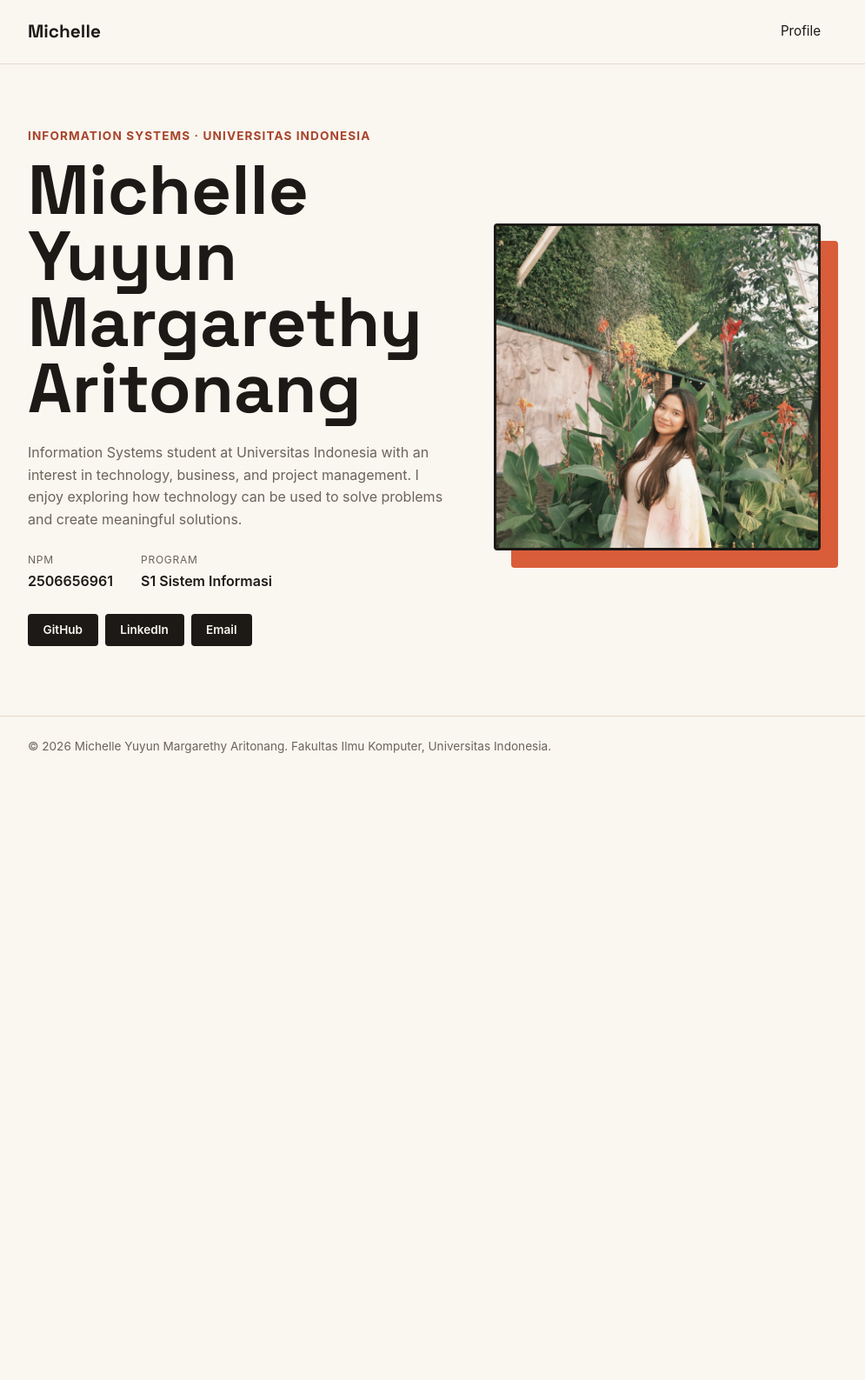
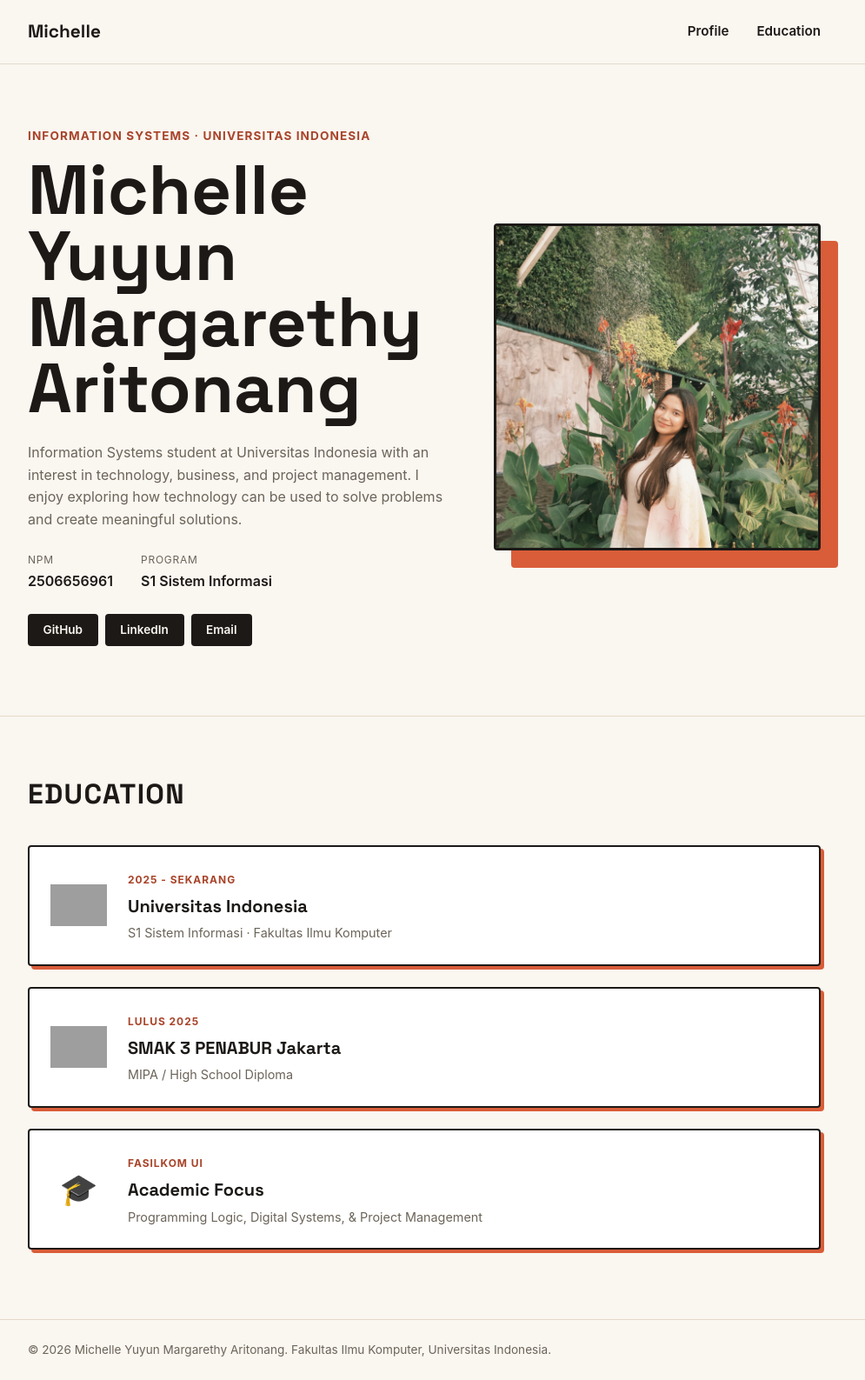
Before and after one commit to michellearitonang07/myportofolio, a Django app: page / in a window 1280 px wide. Shown: the whole page at 87% size, without its empty margins (152-1147 px from the left). Before the commit the page ends 866 px from the top, so only its background shows below. Run offline with Django 5.2, Linux system fonts and the light colour scheme; grey boxes are pictures that could not be loaded.

```diff
--- a/main/static/css/style.css
+++ b/main/static/css/style.css
@@ -17,6 +17,10 @@
     --radius: 4px;
 }
 
+html {
+    scroll-behavior: smooth;
+}
+
 body {
     font-family: -apple-system, "Segoe UI", Roboto, Helvetica, Arial, sans-serif;
     color: var(--ink);
@@ -24,7 +28,7 @@ body {
     line-height: 1.6;
 }
 
-h1, .brand {
+h1, .brand, h2, h3 {
     font-family: "Space Grotesk", -apple-system, sans-serif;
 }
 
@@ -64,6 +68,12 @@ h1, .brand {
     color: var(--ink);
     text-decoration: none;
     font-size: 0.95rem;
+    font-weight: 600;
+    transition: color 0.2s ease;
+}
+
+.site-header nav a:hover {
+    color: var(--accent);
 }
 
 /* ==========================================
@@ -179,7 +189,87 @@ h1, .brand {
 }
 
 /* ==========================================
-   4. Footer & Responsive
+   4. Section Education (Assignment 1)
+   ========================================== */
+.section-education {
+    padding: 4rem 0 5rem;
+    border-top: 1px solid var(--line);
+}
+
+.section-heading {
+    font-size: 2rem;
+    font-weight: 700;
+    color: var(--ink);
+    margin-bottom: 2rem;
+    text-transform: uppercase;
+    letter-spacing: 0.04em;
+}
+
+.education-grid {
+    display: flex;
+    flex-direction: column;
+    gap: 1.5rem;
+}
+
+.edu-card {
+    background-color: #ffffff;
+    border: 2px solid var(--ink);
+    border-radius: var(--radius);
+    padding: 1.5rem;
+    display: flex;
+    align-items: center;
+    gap: 1.5rem;
+    box-shadow: 4px 4px 0px var(--accent);
+    transition: transform 0.2s ease, box-shadow 0.2s ease;
+}
+
+.edu-card:hover {
+    transform: translateY(-3px);
+    box-shadow: 6px 6px 0px var(--ink);
+}
+
+.edu-logo-wrapper {
+    width: 65px;
+    height: 65px;
+    flex-shrink: 0;
+    display: flex;
+    align-items: center;
+    justify-content: center;
+}
+
+.edu-logo {
+    max-width: 100%;
+    max-height: 100%;
+    object-fit: contain;
+}
+
+.edu-logo-placeholder {
+    font-size: 2.2rem;
+}
+
+.edu-year {
+    font-size: 0.75rem;
+    font-weight: 700;
+    color: var(--accent-dark);
+    text-transform: uppercase;
+    letter-spacing: 0.08em;
+}
+
+.edu-card h3 {
+    font-size: 1.25rem;
+    font-weight: 700;
+    color: var(--ink);
+    margin: 0.2rem 0;
+}
+
+.edu-dept {
+    color: var(--text-muted);
+    font-size: 0.9rem;
+    margin: 0;
+}
+
+/* ==========================================
+   5. Footer & Responsive
    ========================================== */
 .site-footer {
     padding: 1.5rem;
@@ -202,4 +292,9 @@ h1, .brand {
     .social-links {
         justify-content: flex-start;
     }
+    .edu-card {
+        flex-direction: column;
+        align-items: flex-start;
+        gap: 1rem;
+    }
 }
--- a/main/templates/index.html
+++ b/main/templates/index.html
@@ -17,6 +17,7 @@
             <a href="#profile" class="brand">Michelle</a>
             <nav>
                 <a href="#profile">Profile</a>
+                <a href="#education">Education</a>
             </nav>
         </div>
     </header>
@@ -63,6 +64,51 @@
 
             </div>
         </section>
+
+        <!-- Section Education Tambahan -->
+        <section class="section-education" id="education">
+            <div class="container">
+                <h2 class="section-heading">Education</h2>
+
+                <div class="education-grid">
+                    <!-- Item 1: UI -->
+                    <article class="edu-card">
+                        <div class="edu-logo-wrapper">
+                            <img src="{% static 'img/ui-logo.png' %}" alt="Logo UI" class="edu-logo">
+                        </div>
+                        <div class="edu-info">
+                            <span class="edu-year">2025 - Sekarang</span>
+                            <h3>Universitas Indonesia</h3>
+                            <p class="edu-dept">S1 Sistem Informasi · Fakultas Ilmu Komputer</p>
+                        </div>
+                    </article>
+
+                    <!-- Item 2: SMAK 3 PENABUR -->
+                    <article class="edu-card">
+                        <div class="edu-logo-wrapper">
+                            <img src="{% static 'img/penabur-logo.png' %}" alt="Logo Penabur" class="edu-logo">
+                        </div>
+                        <div class="edu-info">
+                            <span class="edu-year">Lulus 2025</span>
+                            <h3>SMAK 3 PENABUR Jakarta</h3>
+                            <p class="edu-dept">MIPA / High School Diploma</p>
+                        </div>
+                    </article>
+
+                    <!-- Item 3: Academic Focus -->
+                    <article class="edu-card">
+                        <div class="edu-logo-wrapper">
+                            <div class="edu-logo-placeholder">🎓</div>
+                        </div>
+                        <div class="edu-info">
+                            <span class="edu-year">Fasilkom UI</span>
+                            <h3>Academic Focus</h3>
+                            <p class="edu-dept">Programming Logic, Digital Systems, & Project Management</p>
+                        </div>
+                    </article>
+                </div>
+            </div>
+        </section>
     </main>
 
     <footer class="site-footer">
```
Also changed, not shown: main/static/img/Logo-PENABUR.jpg (added), main/static/img/logo-ui.jpg (added).
